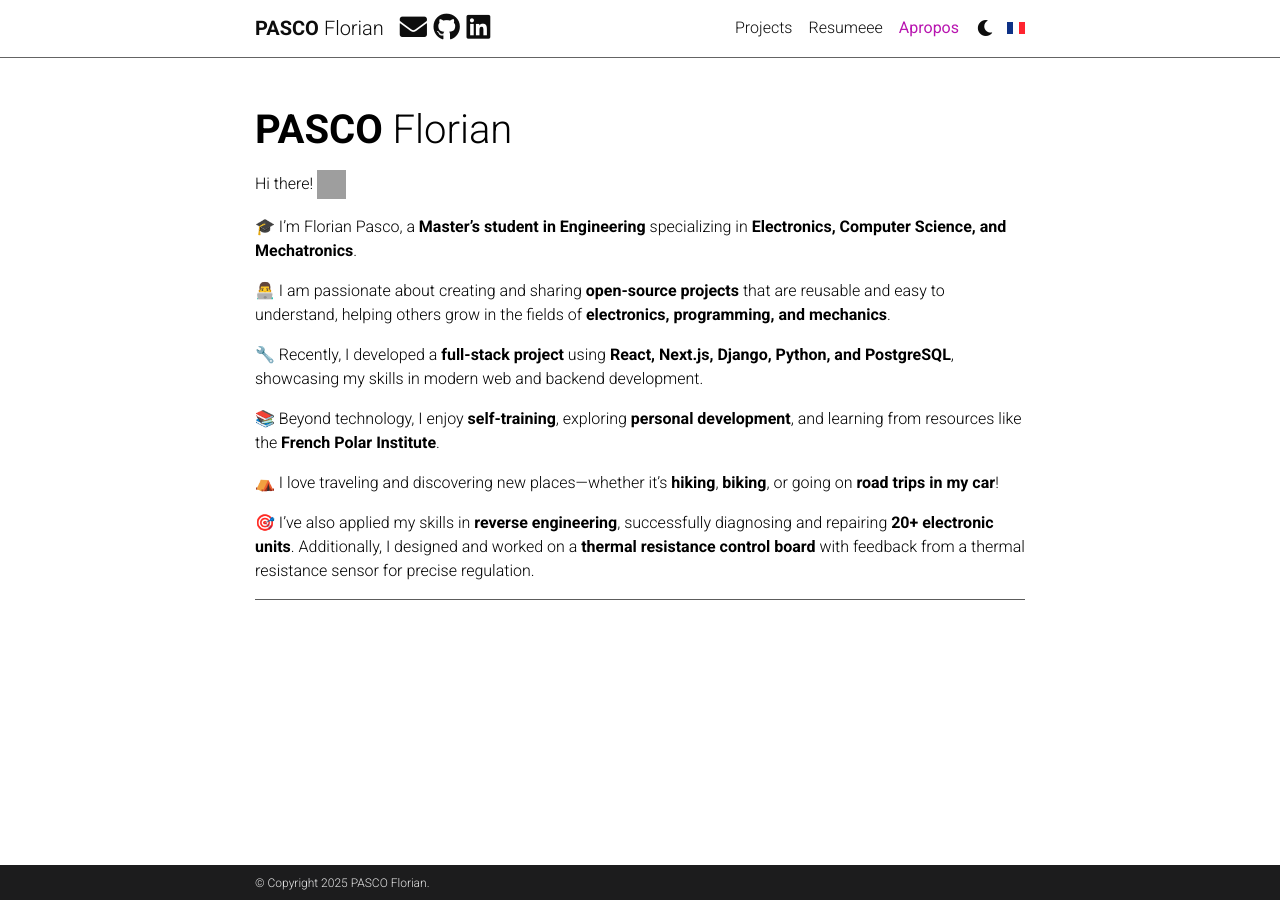
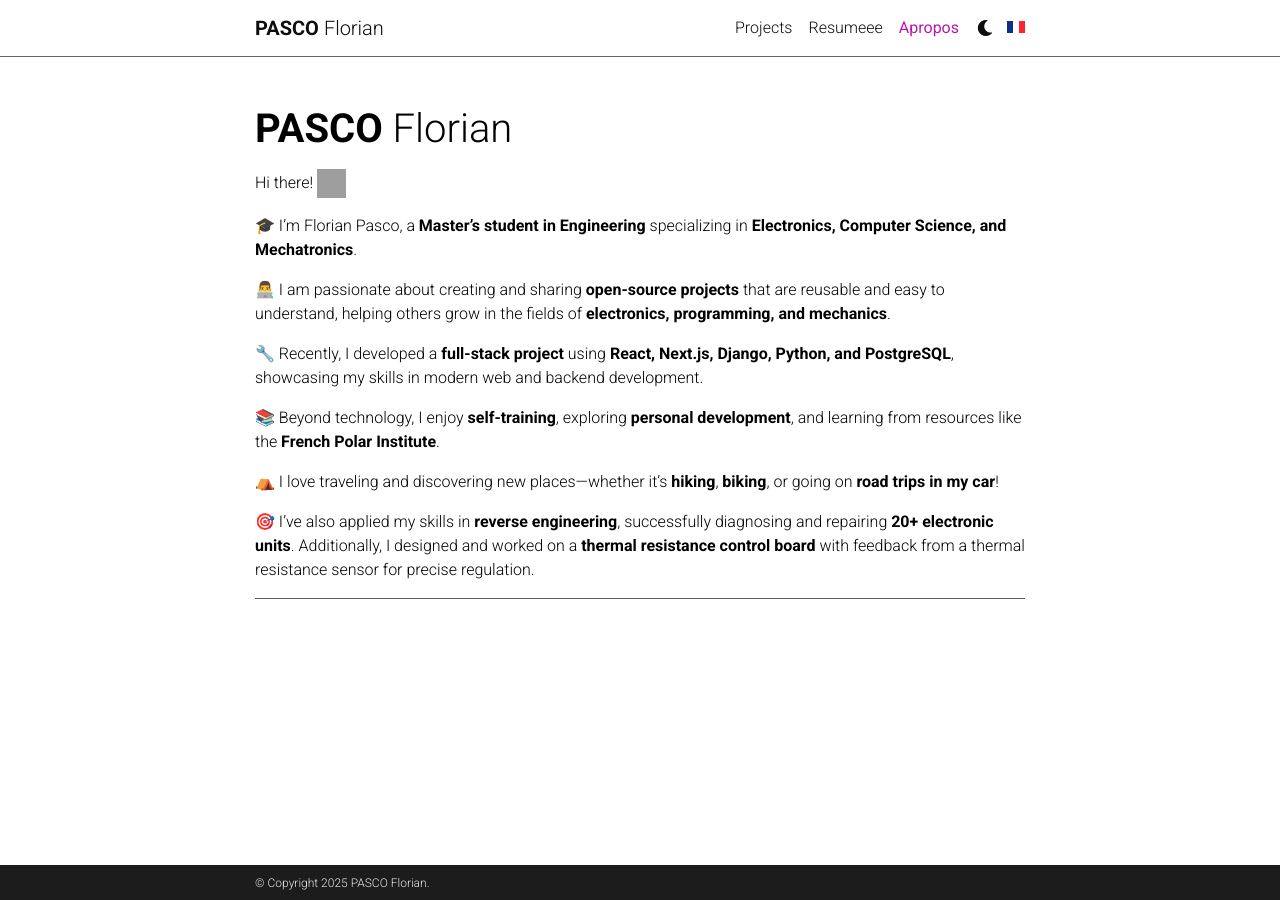
Before and after one commit to mathisdemo/mathisdemo.github.io, a Jekyll site: the page built from _pages/about.md, in a window 1280 px wide. Built offline with Jekyll 4.4.1, drawn with Linux system fonts in a browser that asks for light colours; comment, search, counter and statistics services are not loaded; a style sheet for code colours, icons or effects is not loaded; grey boxes are pictures that could not be loaded.

Commit message:
update header.html

```diff
--- a/_includes/header.html
+++ b/_includes/header.html
@@ -17,12 +17,6 @@
                 {{- site.title -}}
                 {%- endif -%}
             </a>
-            {% if page.permalink != '/' -%}
-            <!-- Social Icons -->
-            <div class="navbar-brand social">
-                {% include social.html %}
-            </div>
-            {% endif %}
             <!-- Navbar Toggle -->
             <button class="navbar-toggler collapsed ml-auto" type="button" data-toggle="collapse" data-target="#navbarNav" aria-controls="navbarNav" aria-expanded="false" aria-label="Toggle navigation">
                 <span class="sr-only">Toggle navigation</span>
```
